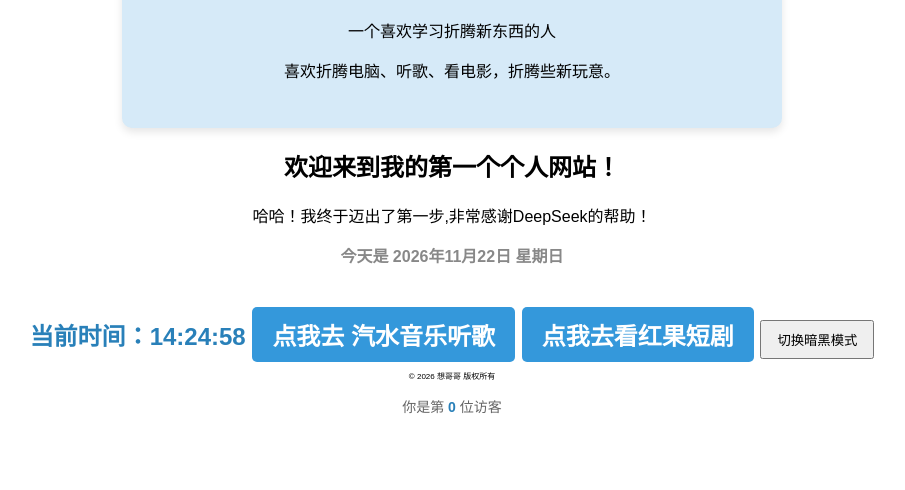
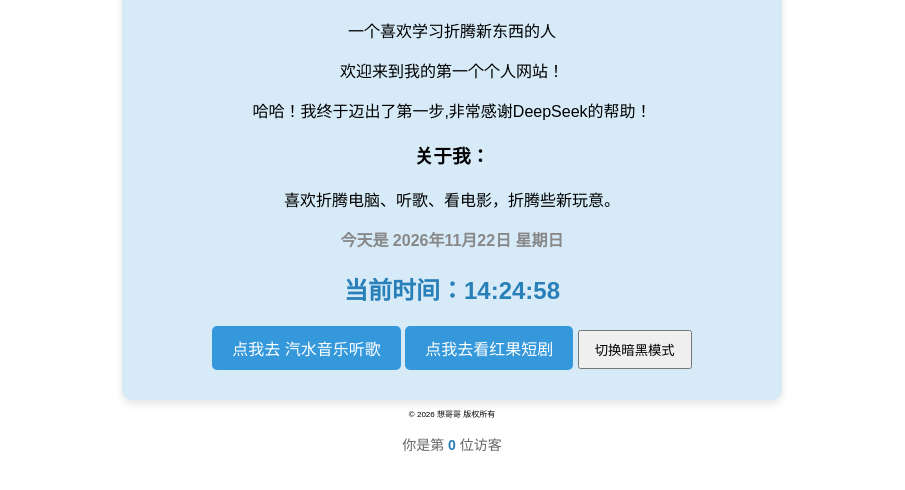
Before and after one commit to ypx-xgg/ypx-xgg.github.io, a plain HTML site: page index.html in a window 1280 px wide. Shown: the part 250-740 px from the top of the page, without its empty margins (188-1093 px from the left). Drawn offline with Linux system fonts and the light colour scheme; some packages are replaced by stand-ins of ours; a script that the page names is missing.

Commit message:
Update index.html

```diff
--- a/index.html
+++ b/index.html
@@ -71,20 +71,18 @@
 
       <h1>你好，<span style="font-size:16px;">我是</span> <span style="color:#c8161d;"><b><i>想哥哥</i></b></span></h1>
       <p>一个喜欢学习折腾新东西的人</p >
-       <p>喜欢折腾电脑、听歌、看电影，折腾些新玩意。</p >
-       </div>
-
-      <h2>欢迎来到我的第一个个人网站！</h2 >
+      <p>欢迎来到我的第一个个人网站！</p >
       <p>哈哈！我终于迈出了第一步,非常感谢DeepSeek的帮助！</p >
 
-
+     <h3>关于我：</h3>
+      <p>喜欢折腾电脑、听歌、看电影，折腾些新玩意。</p >
 
      <p id="today-date" style="color: #888; font-weight: bold;"></p >
 
       <!-- 这是一个时钟容器 -->
       <div style="margin-top: 20px; font-size: 24px; font-weight: bold; color: #2980b9;">
         当前时间：<span id="clock"></span>
-
+      </div>
 
       <!-- 这是让时钟动起来的代码 -->
       <script>
```
